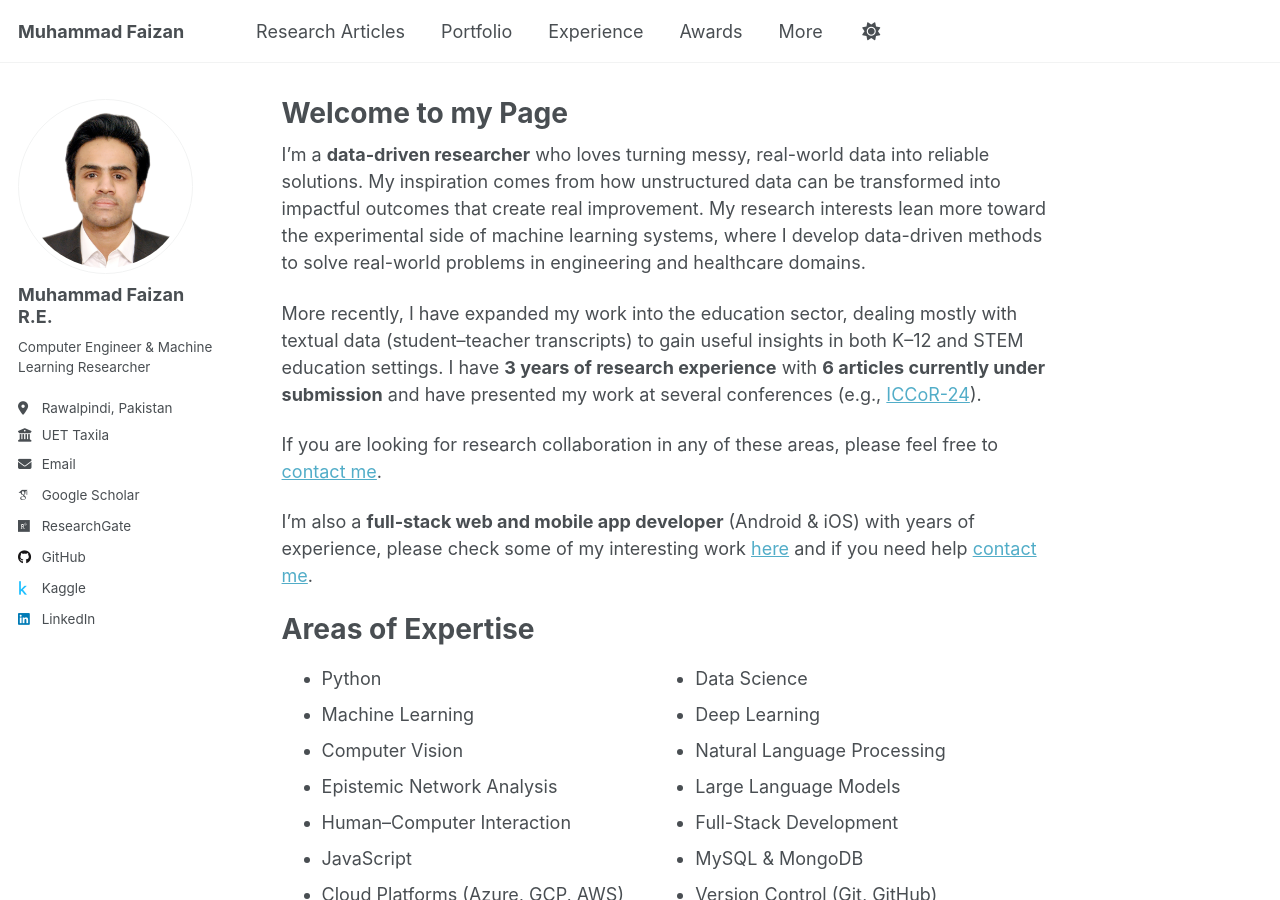
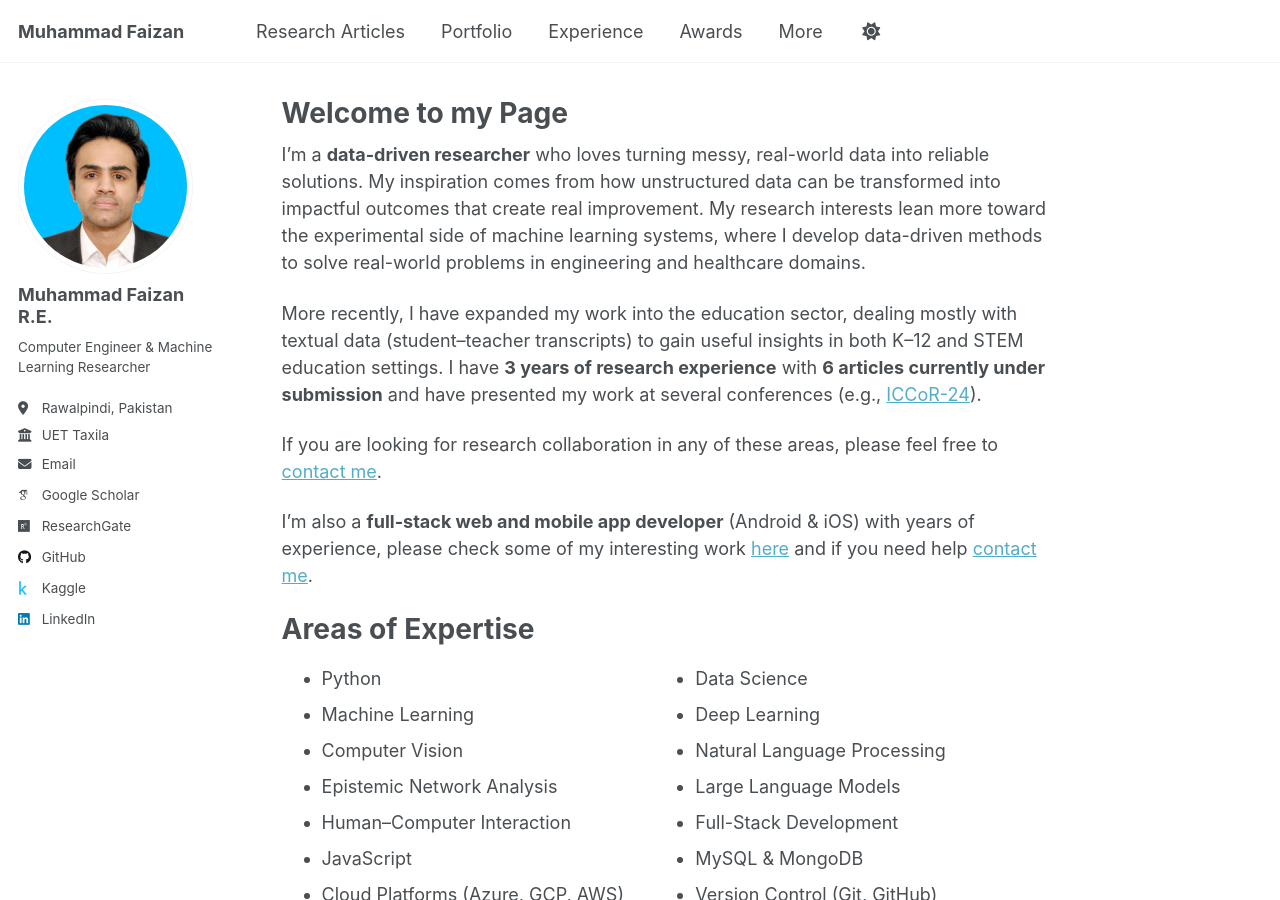
Before and after one commit to MuhammadFaizan99/MuhammadFaizan99.github.io, a Jekyll site: the page built from _pages/about.md, in a window 1280 px wide and 900 px high. Built offline with Jekyll 4.4.1, drawn with Linux system fonts in a browser that asks for light colours; some web fonts are replaced; a script that is not in the unit is left out.

Commit message:
Update _config.yml

```diff
--- a/_config.yml
+++ b/_config.yml
@@ -22,7 +22,7 @@ repository  : "MuhammadFaizan99/MuhammadFaizan99.github.io"
 #               Additional customization can be done by editing /_includes/author-profile.html
 author:
   # Biographic information
-  avatar           : "2+2.JPG"
+  avatar           : "2+2+bg.JPG"
   name             : "Muhammad Faizan R.E."
   pronouns         : # add there
   bio              : "Computer Engineer & Machine Learning Researcher"
```
